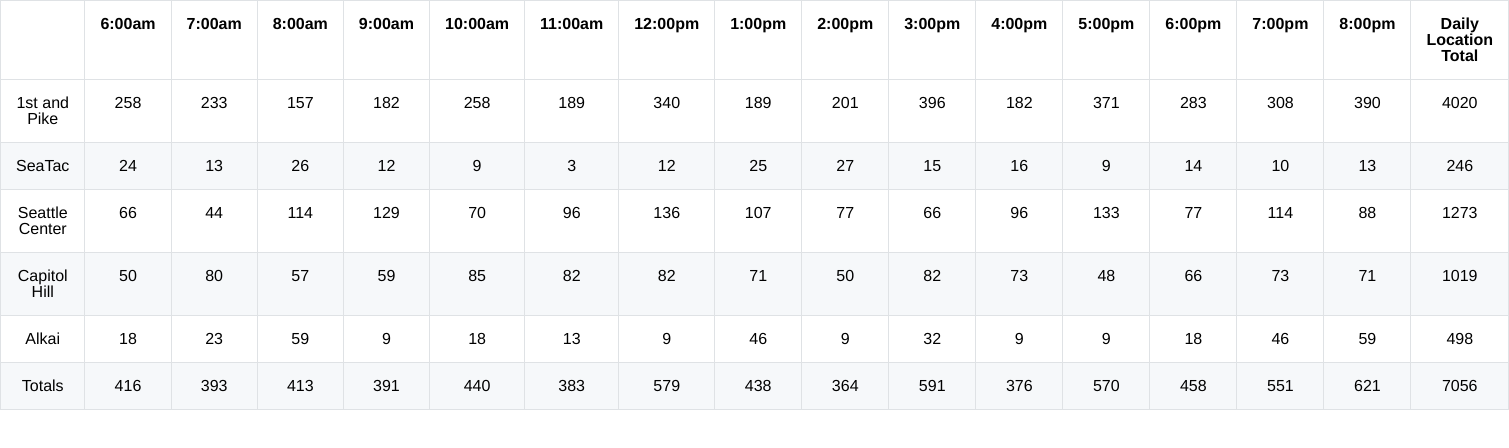
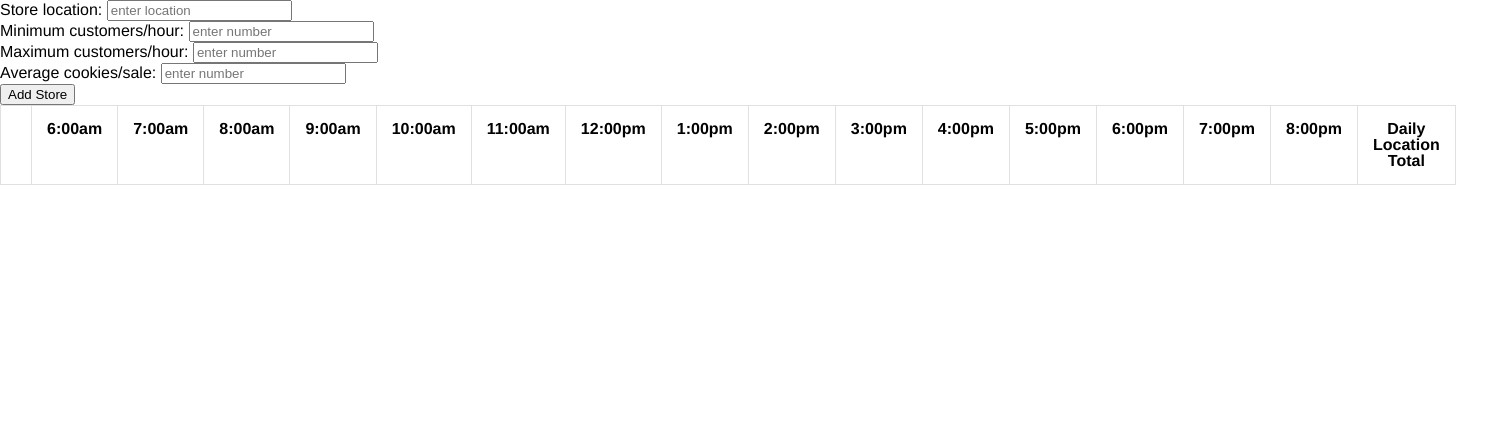
Before and after one commit to matstap/salmon_cookie, a plain HTML site: page sales.html in a window 1280 px wide. Shown: the whole page, 1509 px wide, since content can reach past the window. Drawn offline with Linux system fonts and the light colour scheme.

Commit message:
formData giving too large data

```diff
--- a/cookies.js
+++ b/cookies.js
@@ -2,6 +2,8 @@
 
 var tabH = document.getElementById('tabHead');
 var tabB = document.getElementById('tabBody');
+
+var form = document.getElementById('sales_form');
 
 function Store(loc, minCust, maxCust, avgPerSale) {
   this.loc = loc;
@@ -13,9 +15,9 @@ function Store(loc, minCust, maxCust, avgPerSale) {
 Store.prototype.cookiesPerHour = function() {
   var cookies_arr = [];
   for (var i = 0; i < 15; i++) {
-    var custNum = this.minCust + Math.floor(Math.random() * (this.maxCust - this.minCust));
+    var custNum = this.minCust + Math.floor(Math.random() * (this.maxCust - this.minCust) + 1);
     // cookies per hour = avg cookies sold * custNum (need whole number))
-    var cookiesSold = Math.floor(custNum * this.avgPerSale);
+    var cookiesSold =  Math.floor(custNum * this.avgPerSale);
     cookies_arr.push(cookiesSold);
   }
   return cookies_arr;
@@ -89,10 +91,26 @@ function addRow(data, table) {
   table.appendChild(new_row);
 }
 
+// Form //
+
+function formData(event) {
+  event.preventDefault();
+
+  var loc = event.target.loc.value;
+  var minCust = event.target.minCustomers.value;
+  var maxCust = event.target.maxCustomers.value;
+  var avgPerSale = event.target.perSale.value;
+
+  var store = new Store(loc, minCust, maxCust, avgPerSale);
+  console.log(store);
+  store.render();
+}
+
 addHeadder(hours);
-firstAndPike.render();
+/*firstAndPike.render();
 seatac.render();
 seattleCenter.render();
 capitolHill.render();
-alkai.render();
-colSums();
+alkai.render();*/
+form.addEventListener('submit', formData);
+//colSums();
--- a/sales.html
+++ b/sales.html
@@ -6,6 +6,30 @@
     <link rel="stylesheet" href="sales-style.css" />
   </head>
   <body>
+    <form id="sales_form">
+      <fieldset>
+        <label for="loc">Store location:</label>
+        <input type="text" name="loc" placeholder="enter location" required />
+      </fieldset>
+
+      <fieldset>
+        <label for="minCustomers">Minimum customers/hour:</label>
+        <input type="text" name="minCustomers" placeholder="enter number" required />
+      </fieldset>
+
+      <fieldset>
+        <label for="maxCustomers">Maximum customers/hour:</label>
+        <input type="text" name="maxCustomers" placeholder="enter number" required />
+      </fieldset>
+
+      <fieldset>
+        <label for="perSale">Average cookies/sale:</label>
+        <input type="text" name="perSale" placeholder="enter number" required />
+      </fieldset>
+      <button id="submit-btn" type="submit">Add Store</button>
+
+    </form>
+
     <table>
       <thead id="tabHead">
       </thead>
```
